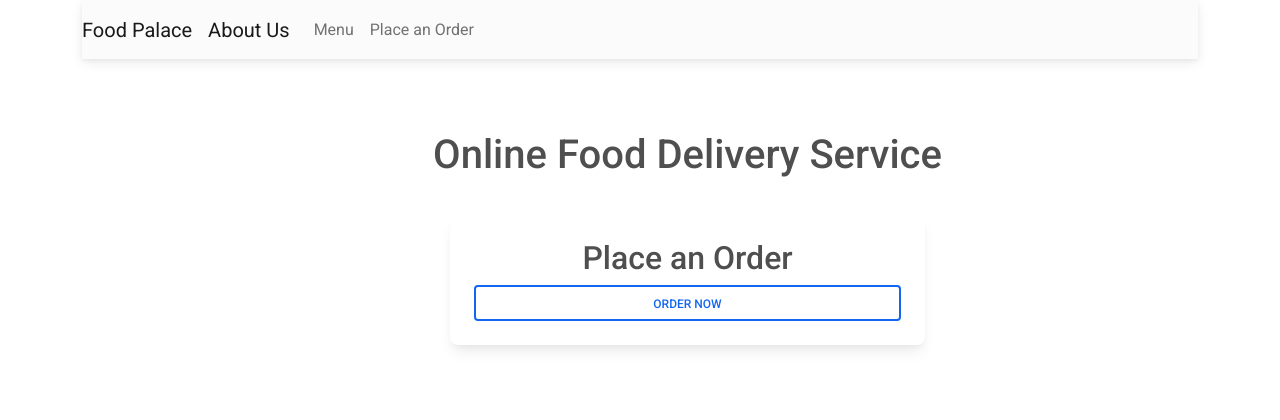
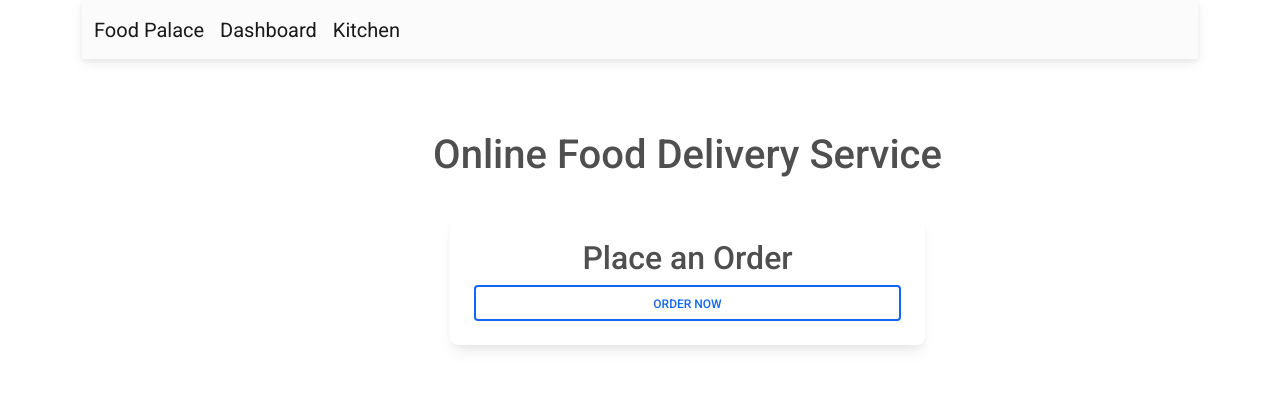
Before and after one commit to DavidHODs/Food-Palace, a Django app: page / in a window 1280 px wide. Shown: the top 420 px of the page. Run offline with Django 3.2, Linux system fonts and the light colour scheme; some libraries are stand-ins or nearby versions.

```diff
--- a/customer/templates/customer/navigation.html
+++ b/customer/templates/customer/navigation.html
@@ -1,6 +1,17 @@
+
+
+
+
 <div class="container">
   <nav class="navbar navbar-expand-lg navbar-light bg-light">
+    <div class="container-fluid">
       <a class="navbar-brand" href="{% url 'index' %}">Food Palace</a>
+      <a class="navbar-brand" href="{% url 'restaurant:dashboard' %}"
+        >Dashboard</a
+      >
+      <a class="navbar-brand" href="{% url 'restaurant:create-menu' %}"
+        >Kitchen</a
+      >
       <button
         class="navbar-toggler"
         type="button"
@@ -13,19 +24,9 @@
         <span class="navbar-toggler-icon"></span>
       </button>
       <div class="collapse navbar-collapse" id="navbarNav">
-      <ul class="navbar-nav mr-auto">
-        <li class="nav-item">
-          <a class="navbar-brand" href="{% url 'about' %}">About Us<span></span></a>
-        </li>
-        <li class="nav-item">
-          <a class="nav-link" href="{% url 'menu' %}">Menu</a>
-        </li>
-      </ul>
-      <ul class="navbar-nav mr-auto">
-        <li class="nav-item">
-          <a class="nav-link" href="{% url 'order' %}">Place an Order</a>
-        </li>
-      </ul>
+        <ul class="navbar-nav mr-auto"></ul>
+        <ul class="navbar-nav"></ul>
+      </div>
     </div>
   </nav>
 </div>
```
Lines whose indentation alone changed are shown as unchanged.
